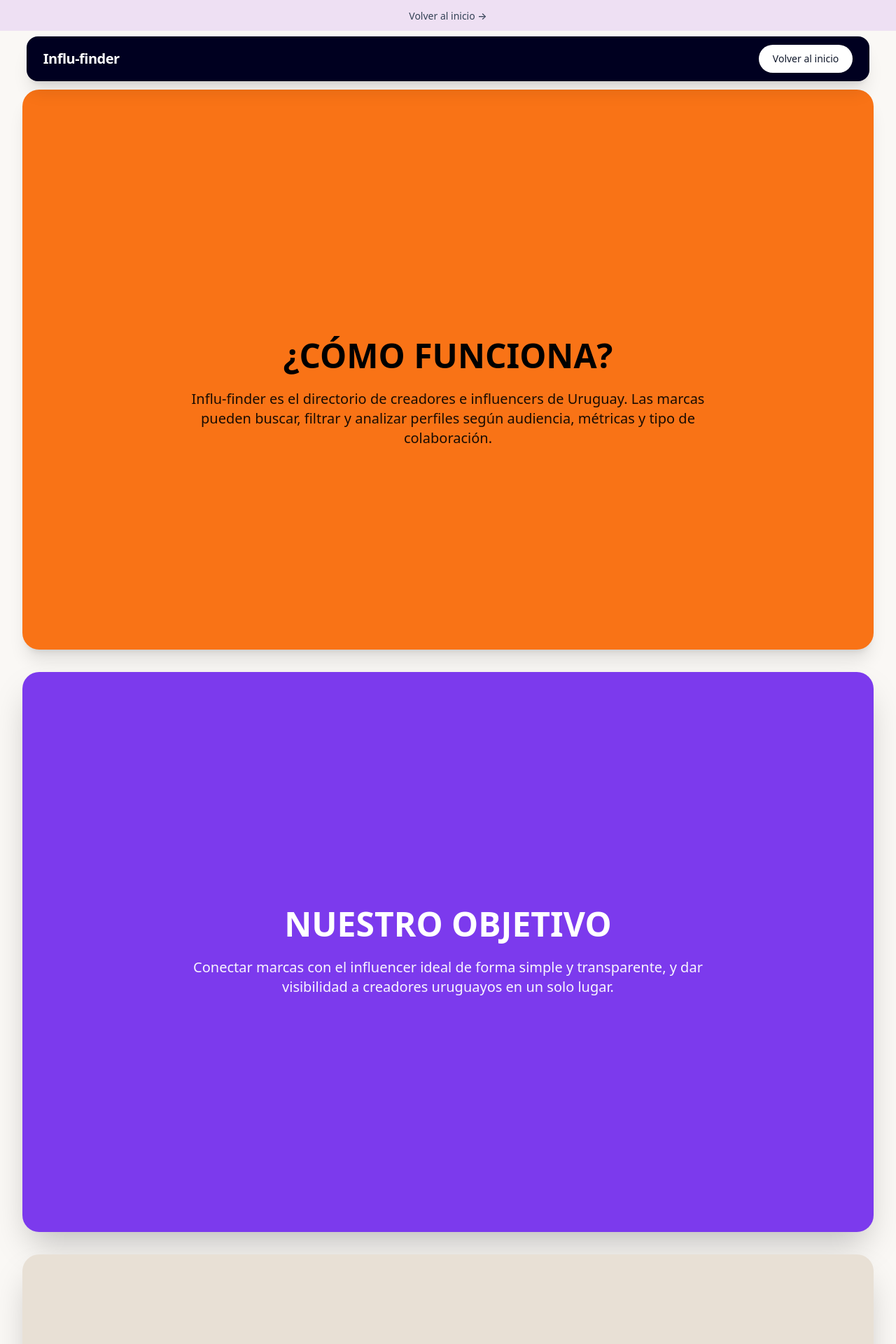
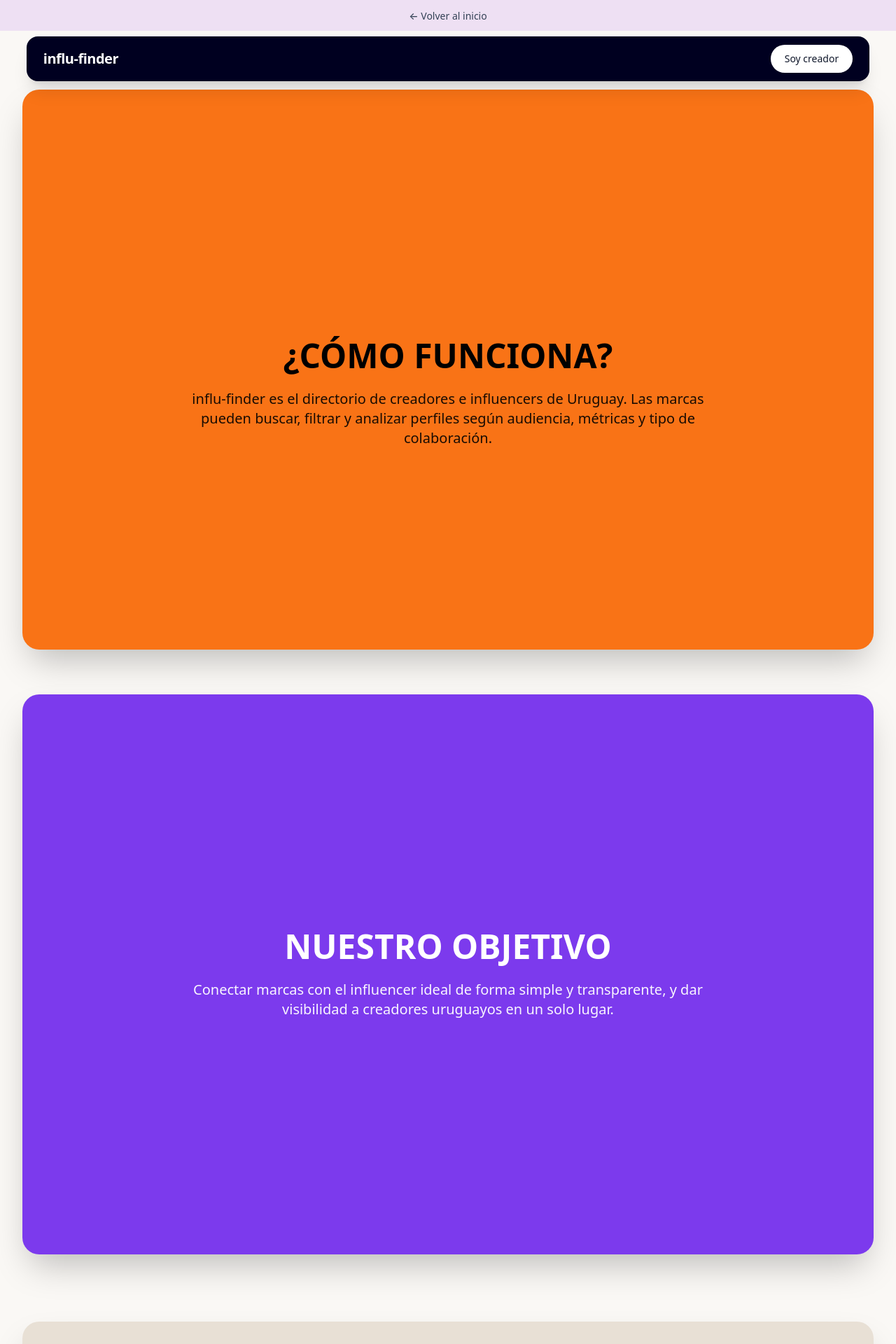
Before and after one commit to paulinasos4/InfluFinder, a Next.js app: page /como-funciona in a window 1280 px wide. Shown: the top 1920 px of the page at 70% size. Built offline with nearby package versions, Linux system fonts and the light colour scheme.

Commit message:
agrego nuetsro objetivo

```diff
--- a/app/como-funciona/page.tsx
+++ b/app/como-funciona/page.tsx
@@ -6,7 +6,7 @@ export default function ComoFuncionaPage() {
       {/* Barra lavanda — misma altura que en el inicio */}
       <div className="fixed top-0 left-0 right-0 z-[60] bg-[#EEE0F3] py-2.5 text-center">
         <Link href="/" className="text-sm font-medium text-slate-700 hover:text-slate-900 transition-colors inline-flex items-center gap-1">
-          Volver al inicio →
+          ← Volver al inicio
         </Link>
       </div>
 
@@ -17,13 +17,13 @@ export default function ComoFuncionaPage() {
             <div className="w-full px-3 sm:px-4 lg:px-6 py-2 md:py-3">
               <div className="flex justify-between items-center">
                 <Link href="/" className="flex items-center gap-2">
-                  <span className="text-xl font-bold text-white tracking-tight">Influ-finder</span>
+                  <span className="text-xl font-bold text-white tracking-tight">influ-finder</span>
                 </Link>
                 <Link
-                  href="/"
+                  href="/creador/registro"
                   className="bg-white text-slate-900 hover:bg-slate-100 px-4 py-2 md:px-5 md:py-2.5 rounded-full font-medium transition-colors text-xs md:text-sm"
                 >
-                  Volver al inicio
+                  Soy creador
                 </Link>
               </div>
             </div>
@@ -31,20 +31,20 @@ export default function ComoFuncionaPage() {
         </div>
       </header>
 
-      {/* Sección 1 — base, naranja con espacio respecto al header y puntas circulares */}
-      <section className="min-h-screen flex flex-col justify-center px-4 sm:px-6 md:px-[1cm] pt-[7.5rem] md:pt-[8.25rem] py-16 mt-24 md:mt-32 mx-4 sm:mx-6 md:mx-8 rounded-3xl bg-[#f97316] relative z-10 shadow-xl">
+      {/* Sección 1 — naranja estática como base, violeta y beige se deslizan arriba y la cubren */}
+      <section className="min-h-screen flex flex-col justify-center px-4 sm:px-6 md:px-[1cm] pt-[7.5rem] md:pt-[8.25rem] py-16 mt-24 md:mt-32 mx-4 sm:mx-6 md:mx-8 rounded-3xl bg-[#f97316] sticky top-0 z-10 shadow-2xl">
         <div className="max-w-3xl mx-auto text-center">
           <h1 className="text-3xl sm:text-4xl md:text-5xl font-bold text-black uppercase leading-tight mb-6">
             ¿Cómo funciona?
           </h1>
           <p className="text-lg sm:text-xl text-black/90 leading-relaxed">
-            Influ-finder es el directorio de creadores e influencers de Uruguay. Las marcas pueden buscar, filtrar y analizar perfiles según audiencia, métricas y tipo de colaboración.
+            influ-finder es el directorio de creadores e influencers de Uruguay. Las marcas pueden buscar, filtrar y analizar perfiles según audiencia, métricas y tipo de colaboración.
           </p>
         </div>
       </section>
 
-      {/* Sección 2 — al deslizar aparece y se superpone, violeta, puntas circulares */}
-      <section className="min-h-screen flex flex-col justify-center px-4 sm:px-6 md:px-[1cm] py-16 mx-4 sm:mx-6 md:mx-8 mt-6 md:mt-8 bg-[#7c3aed] rounded-3xl sticky top-0 z-20 shadow-2xl">
+      {/* Sección 2 — violeta, apilada: asoma la naranja arriba (solo margen superior) */}
+      <section className="min-h-screen flex flex-col justify-center px-4 sm:px-6 md:px-[1cm] py-16 mt-12 md:mt-16 mx-4 sm:mx-6 md:mx-8 bg-[#7c3aed] rounded-3xl sticky top-0 z-20 shadow-2xl">
         <div className="max-w-3xl mx-auto text-center">
           <h2 className="text-3xl sm:text-4xl md:text-5xl font-bold text-white uppercase leading-tight mb-6">
             Nuestro objetivo
@@ -55,8 +55,8 @@ export default function ComoFuncionaPage() {
         </div>
       </section>
 
-      {/* Sección 3 — al deslizar aparece y se superpone, beige, puntas circulares */}
-      <section className="min-h-screen flex flex-col justify-center px-4 sm:px-6 md:px-[1cm] py-16 mx-4 sm:mx-6 md:mx-8 mt-6 md:mt-8 bg-[#e8e0d5] rounded-3xl sticky top-0 z-30 shadow-2xl">
+      {/* Sección 3 — beige, apilada: asoman violeta y naranja arriba (solo margen superior) */}
+      <section className="min-h-screen flex flex-col justify-center px-4 sm:px-6 md:px-[1cm] py-16 mt-20 md:mt-24 mx-4 sm:mx-6 md:mx-8 bg-[#e8e0d5] rounded-3xl sticky top-0 z-30 shadow-2xl">
         <div className="max-w-3xl mx-auto text-center">
           <h2 className="text-3xl sm:text-4xl md:text-5xl font-bold text-slate-900 uppercase leading-tight mb-6">
             Un solo lugar para encontrar
--- a/app/page.tsx
+++ b/app/page.tsx
@@ -20,7 +20,7 @@ export default async function Home() {
             <div className="w-full px-3 sm:px-4 lg:px-6 py-2 md:py-3">
             <div className="flex justify-between items-center">
               <Link href="/" className="flex items-center gap-2">
-                <span className="text-xl font-bold text-white tracking-tight">Influ-finder</span>
+                <span className="text-xl font-bold text-white tracking-tight">influ-finder</span>
               </Link>
               <Link
                 href="/creador/registro"
```
